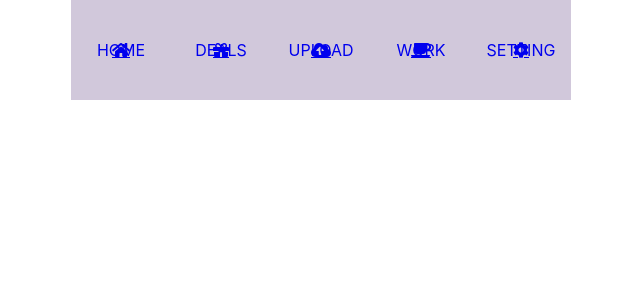
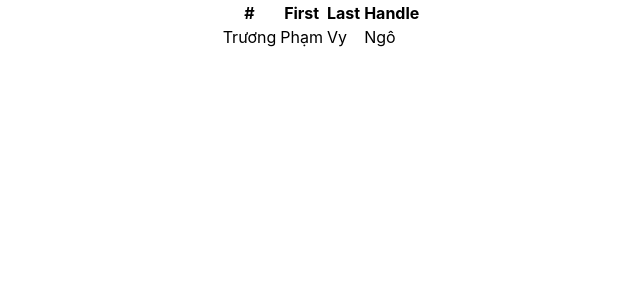
Before and after one commit to sttinh99/props, a React (Create React App) app: page / in a window 1280 px wide. Shown: the top 300 px of the page, without its empty margins (319-959 px from the left). Built offline with nearby package versions, Linux system fonts and the light colour scheme.

Commit message:
Bai10_Dynamic class name

```diff
--- a/src/App.js
+++ b/src/App.js
@@ -1,6 +1,7 @@
 import React, { Component } from 'react'
 import './App.css';
-import Menu from './components/Menu'
+// import Menu from './components/Menu'
+import User from './components/User'
 
 class App extends Component {
   constructor(){
@@ -11,13 +12,28 @@ class App extends Component {
       {icon:"fas fa-cloud-upload-alt" ,title:"UPLOAD"},
       {icon:"fas fa-coffee", title:"WORK"},
       {icon:"fas fa-cog" ,title:"SETTING"}
+    ];
+    this.listUser = [
+      {firstName: "Trương", lastName: "Tịnh"},
+      {firstName: "Phạm", lastName: "Bảo"},
+      {firstName: "Vy", lastName: "Hòa"},
+      {firstName: "Ngô", lastName: "Hải"}
     ]
   }
   render(){
     return (
       <div className="App">
         {
-          this.items.map((x,i)=> <Menu icon={x.icon} key={i} title={x.title}  />)
+          // this.items.map((x,i)=> <Menu icon={x.icon} key={i} title={x.title}  />)
+          <table className='table'>
+            <tr>
+              <th scope="col">#</th>
+              <th scope="col">First</th>
+              <th scope="col">Last</th>
+              <th scope="col">Handle</th>
+            </tr>
+            <User listUser={this.listUser}  />
+          </table>
         }
       </div>
     );
--- /dev/null
+++ b/src/components/User.js
@@ -0,0 +1,15 @@
+import React, { Component } from 'react'
+class User extends Component{
+    render(){
+        const listUser = this.props.listUser;
+        return(
+            <tr>
+                {
+                    listUser.map((x)=>
+                       <td>{x.firstName}</td>)
+                }
+            </tr>
+        )
+    }
+}
+export default User;
```
